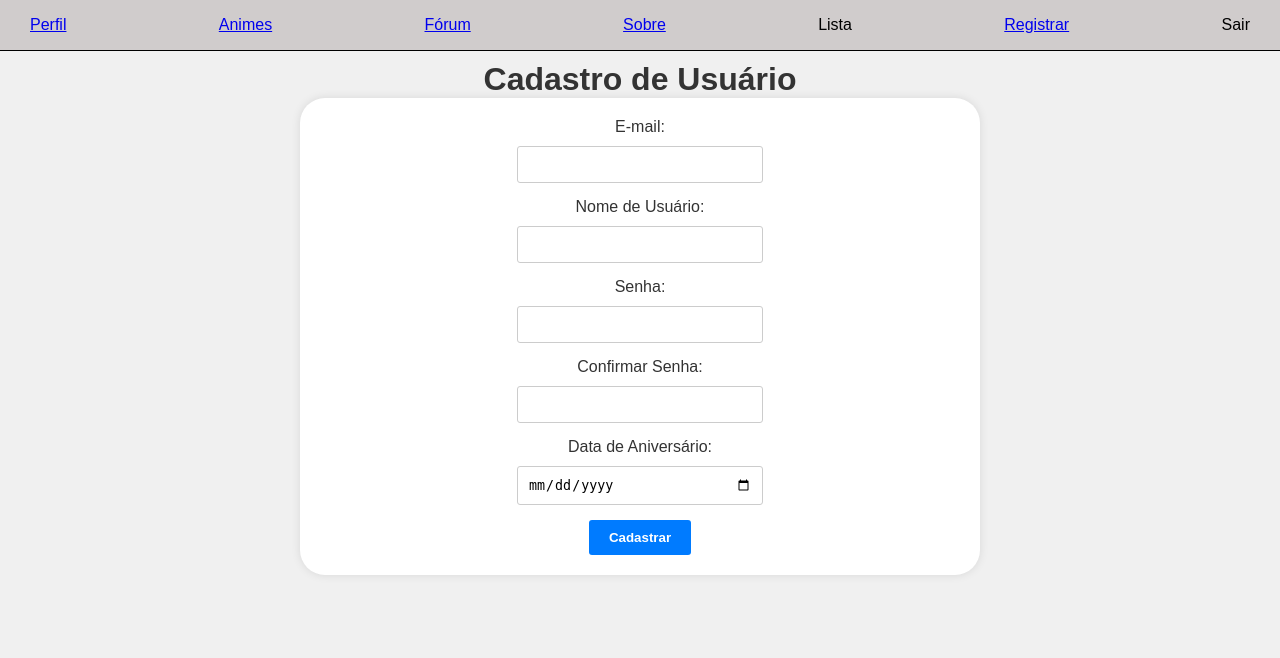
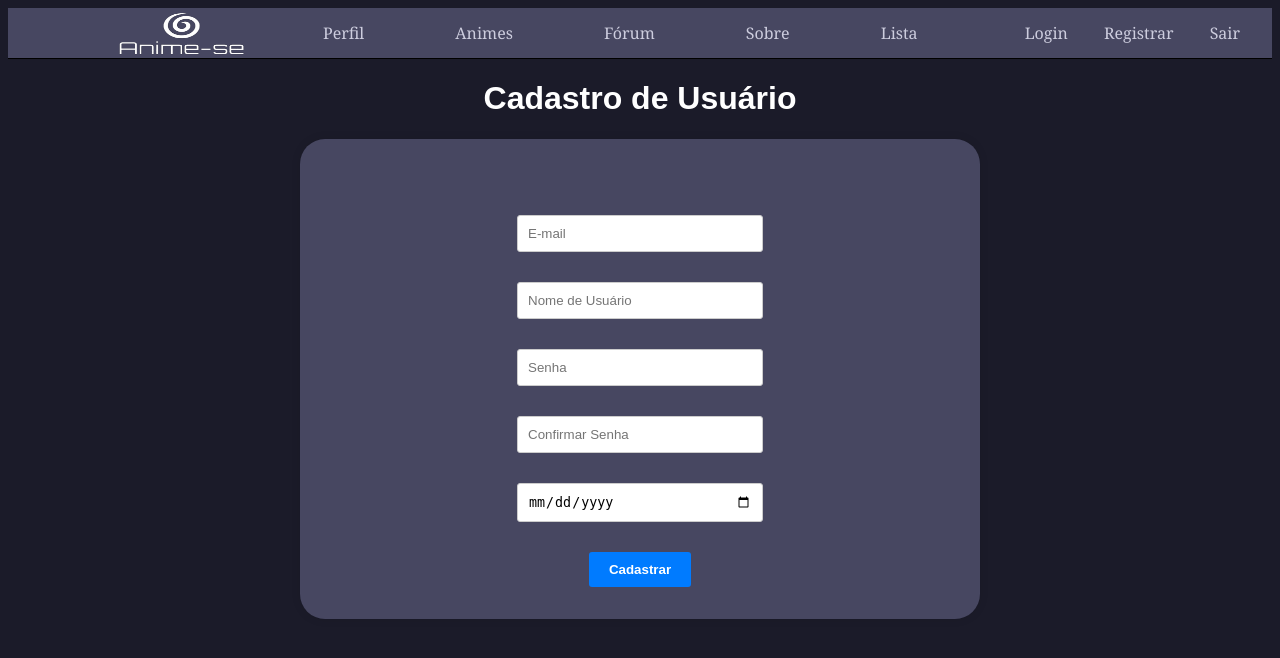
Before and after one commit to Fernando7181/Trabalho_html-, a PHP site: page /registro.html in a window 1280 px wide. Shown: the top 658 px of the page. Run offline with PHP 8.4, Linux system fonts and the light colour scheme.

Commit message:
Modificações Tela de Registro

```diff
--- a/login/login.html
+++ b/login/login.html
@@ -25,7 +25,7 @@
 
             </div>
         <script src="mostrar_senha.js"></script>
-    </div>
+
     </header>
 
     <div class="cont">
--- a/registro/registro.css
+++ b/registro/registro.css
@@ -1,49 +1,80 @@
+
 header{
+
     display: flex;
     justify-content: space-between;
-    margin-bottom: 10px;
+    margin-bottom: 100px;
     padding-left:30px;
-    padding-right:30px;
+    padding-right:0px;
     border-bottom: 1px solid black;
-    background-color: rgb(208, 204, 204);
+    background-color: #474761;
+    overflow: hidden;
+    font-family: Georgia,serif;
+    margin :8px;
+  }
+
+  header a{
+    color: #CDCDDE;
+    padding: 14px 16px;
+    text-decoration: none;
     }
+
+  header a:hover{
+    background-color: #807c7c;
+    color: rgb(51, 49, 49);
+
+    }
+
+  .div-navbar{
+    padding: 14px 16px;
+
+  }
 
 
 
-body, h1, form {
-    margin: 0;
-    padding: 0;
-}
+  #logo{
+    padding-right: 0px;
+    padding-left: 80px;
+    width: 130px;
+    height: 50px;
+  }
+
 
 
 body {
     font-family: Arial, sans-serif;
-    background-color: #f0f0f0;
+    background-color:#1b1b29;
     text-align: center;
+    margin: 0;
+    padding: 0;
+
 
 }
 
 
 h1 {
-    color: #333;
+    color: white
 }
 
 
 form {
+
     text-align: center;
     width: 50%;
-    background-color: #fff;
+    background-color: #474761;
     padding: 20px;
     border-radius: 25px;
     box-shadow: 0 0 10px rgba(0, 0, 0, 0.1);
     margin: 0 auto;
+    height: 440px;
+
 }
 
 
 label {
     display: block;
     margin-bottom: 10px;
-    color: #333;
+    color: #ea0e0e;
 }
 
 
@@ -53,9 +84,10 @@ input[type="password"],
 input[type="date"] {
     width: 35%;
     padding: 10px;
-    margin-bottom: 15px;
+    margin-bottom: 30px;
     border: 1px solid #ccc;
     border-radius: 3px;
+
 }
 
 
@@ -70,13 +102,22 @@ input[type="submit"] {
     transition: background-color 0.3s;
 }
 
-input[type="submit"]:hover {
-    background-color: #0056b3;
-}
 
+
+.input{
+    position: relative;
+    top: 7vh;}
 
 .error-message {
     color: red;
     font-size: 14px;
     margin-top: 5px;
 }
+
+.image{
+    margin: 0 auto 20px;
+    width: 100%;
+    height: 100%;
+    position: absolute;
+    top: 150px;
+}
--- a/registro/registro.html
+++ b/registro/registro.html
@@ -9,13 +9,20 @@
 
 <body>
     <header>
-        <p><a href="./../profile/profile.html">Perfil</a></p>
-        <p><a href="./../animeList/lista.html">Animes</a></p>
-        <p><a href="./../forum/forum.html">Fórum</a></p>
-        <p><a href="./../sobrenos/sobrenos.html">Sobre</a></p>
-        <p>Lista</p>
-        <p><a href="./../registro/registro.html">Registrar</a></p>
-        <p>Sair</p>
+        <img id="logo" src="./logo.png">
+            <a href="./../profile/profile.html">Perfil</a>
+            <a href="./../animeList/lista.html">Animes</a>
+            <a href="./../forum/forum.html">Fórum</a>
+            <a href="./../sobrenos/sobrenos.html">Sobre</a>
+            <a href="">Lista</a>
+
+            <div class="div-navbar">
+
+            <a href="./../login/login.html">Login</a>
+            <a href="./../registro/registro.html">Registrar</a>
+            <a href="">Sair</a>
+
+            </div>
     </header>
 
 
@@ -23,24 +30,22 @@
     <h1>Cadastro de Usuário</h1>
     <form id="cadastroForm"   action="cadastro.php" method="post" onsubmit="return validarSenha()">
 
-
-        <label for="email">E-mail:</label>
-        <input type="email" id="email" name="email" required><br>
-
-        <label for="username">Nome de Usuário:</label>
-        <input type="text" id="username" name="username" required><br>
-
-        <label for="senha">Senha:</label>
-        <input type="password" id="senha" name="senha" required><br>
+        <div class="input">
+        <input type="email" id="email" placeholder="E-mail"  name="email" required><br>
 
 
-        <label for="conf_senha">Confirmar Senha:</label>
-        <input type="password" id="conf_senha" name="conf_senha" required><br>
+        <input type="text" id="username" placeholder="Nome de Usuário"  name="username" required><br>
 
-        <label for="data_aniversario">Data de Aniversário:</label>
-        <input type="date" id="data_aniversario" name="data_aniversario" required><br>
+        <input type="password" id="senha" placeholder="Senha"  name="senha" required><br>
 
-        <input type="submit" value="Cadastrar">
+
+        <input type="password" id="conf_senha" placeholder="Confirmar Senha"  name="conf_senha" required><br>
+
+
+        <input type="date" id="data_aniversario" placeholder="Data de Aniversário"  name="data_aniversario" required><br>
+
+        <input type="submit" value="Cadastrar" >
+        </div>
     </form>
 
     <script src="verificacao_senha.js"></script>
```
Also changed, not shown: registro/logo.png (added).
